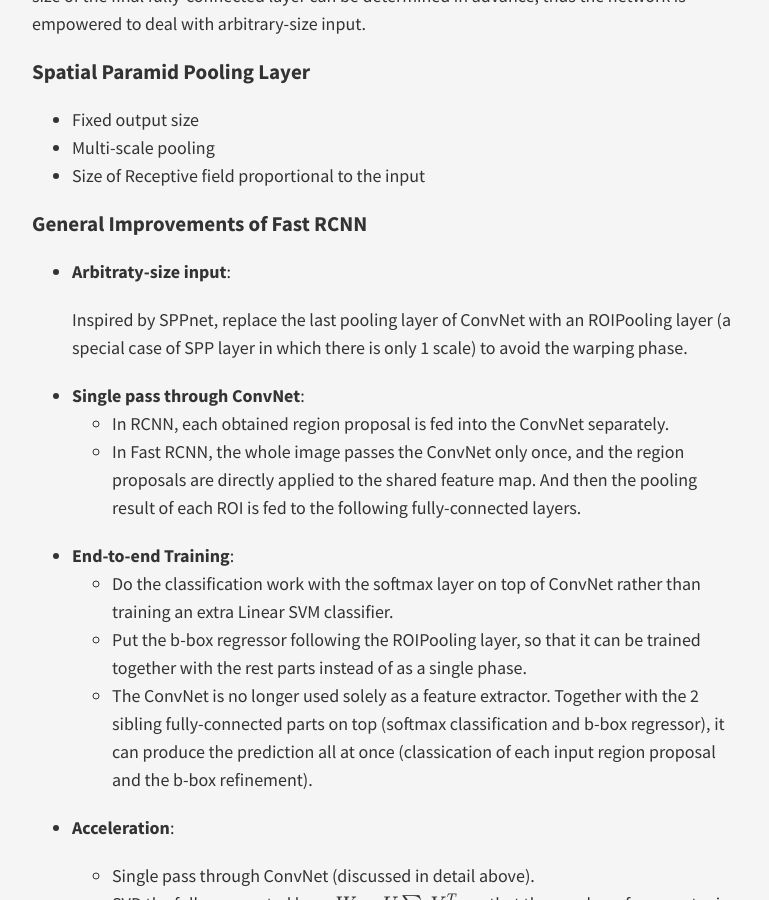
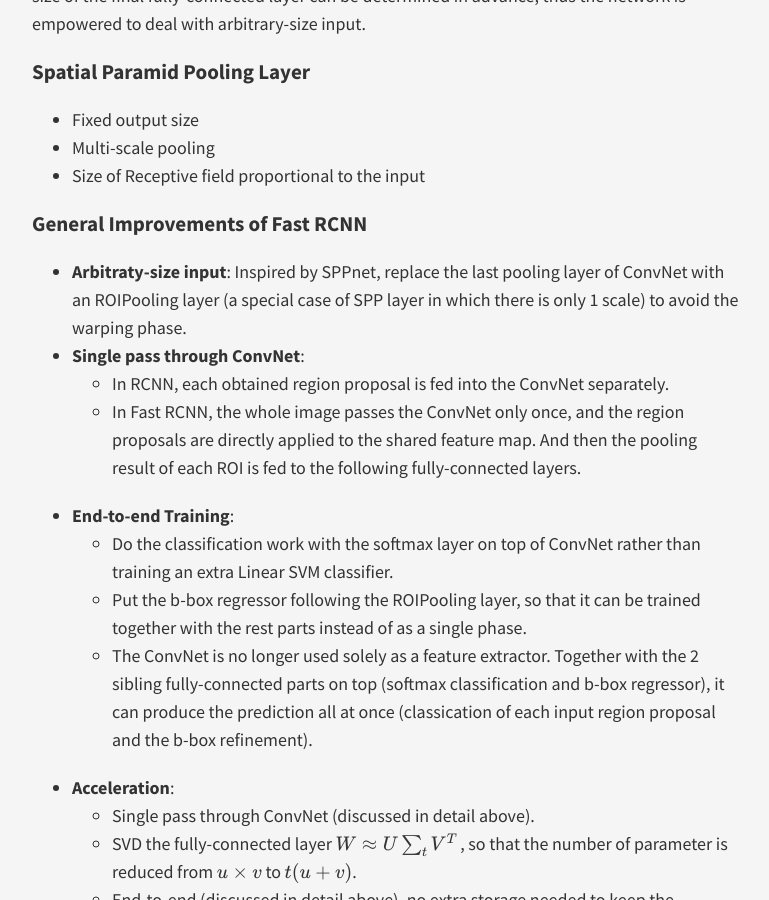
Before and after one commit to MultiLi/MultiLi.github.io, a Jekyll site: the page built from _posts/2017-04-27-detection-SPPnet&FastRCNN.md, in a window 1280 px wide and 900 px high, scrolled down 382 px. Shown: the whole window, without its empty margins (253-1022 px from the left). Built offline with Jekyll 4.4.1, drawn with Linux system fonts in a browser that asks for light colours; nearby versions of some CDN libraries; formulas are drawn with MathJax 3.

```diff
--- a/_posts/2017-04-27-detection-SPPnet&FastRCNN.md
+++ b/_posts/2017-04-27-detection-SPPnet&FastRCNN.md
@@ -4,43 +4,33 @@ title: SPPnet and Fast RCNN Reading Notes
 ---
 
 ### Novel Idea of SPPnet
-
 Replace the regular pooling layer, in which the size of the kernel is fixed and the output depends on the input, with a **S**patial **P**aramid **P**ooling (SPP) layer, in which, on the contrary, the size of the kernel depends on the input and the output is fixed. Consequently, the input size of the final fully-connected layer can be determined in advance, thus the network is empowered to deal with arbitrary-size input.
-
 ### Spatial Paramid Pooling Layer
-
 + Fixed output size
 + Multi-scale pooling
 + Size of Receptive field proportional to the input
 
 ### General Improvements of Fast RCNN
-
 + **Arbitraty-size input**:
-
   Inspired by SPPnet, replace the last pooling layer of ConvNet with an ROIPooling layer (a special case of SPP layer in which there is only 1 scale) to avoid the warping phase.
-
 + **Single pass through ConvNet**:
   + In RCNN, each obtained region proposal is fed into the ConvNet separately.
   + In Fast RCNN, the whole image passes the ConvNet only once, and the region proposals are directly applied to the shared feature map. And then the pooling result of each ROI is fed to the following fully-connected layers.
-
 + **End-to-end Training**:
   + Do the classification work with the softmax layer on top of ConvNet rather than training an extra Linear SVM classifier.
   + Put the b-box regressor following the ROIPooling layer, so that it can be trained together with the rest parts instead of as a single phase.
   + The ConvNet is no longer used solely as a feature extractor. Together with the 2 sibling fully-connected parts on top (softmax classification and b-box regressor), it can produce the prediction all at once (classication of each input region proposal and the b-box refinement).
-
 + **Acceleration**:
-
   + Single pass through ConvNet (discussed in detail above).
   + SVD the fully-connected layer \\(W \approx U \sum_t V^T\\) , so that the number of parameter is reduced from $u\times v$ to $t(u+v)$.
   + End-to-end (discussed in detail above), no extra storage needed to keep the extracted features.
   + To speed up the backpropagation, introducing a hierarchical sampling strategy, in which N images are firstly sampled and then $\frac{R}{N}$ ROIs in each image (R, the number of ROIs, here corresponds to the batch size in machine learning terminology).
 
 ### Pipeline
-
-+ Train
++ **Train**
   + For each image, conducting selective search and series of post-processing and filter methods to get some region proposals.
   + The Fast RCNN takes as input images and associated region proposals, where the region proposals are directly applied to the feature map, and is supervised by the class label and actual location of each region proposal.
   + Cross entropy loss for the classification task, and L1 loss for regression.
-+ Test
++ **Test**
   + Fast RCNN directly outputs the prediction of classication and the b-box location of each image at once.
   + NMS used to refine the prediction
```
Also changed, not shown: _posts/2017-04-27-detection-Faster-RCNN.md (+0 -3 lines), _posts/2017-04-27-detection-RCNN.md (+0 -11 lines).
